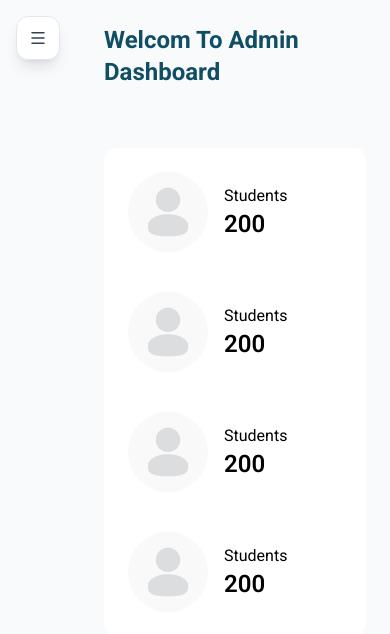
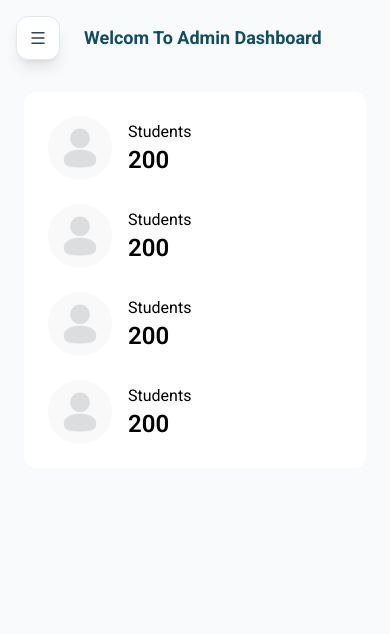
Before and after one commit to Step-Wise-Roadmaps/Step-Wise, a React (Vite) app in the folder Frontend/: page /AdminDashboard in a window 390 px wide. Shown: the top 634 px of the page. Built offline with nearby package versions, Linux system fonts and the light colour scheme; no server answers.

Commit message:
fix: resolve responsive issue

```diff
--- a/Frontend/src/page/AdminDashboard.jsx
+++ b/Frontend/src/page/AdminDashboard.jsx
@@ -7,42 +7,42 @@ import profilePhoto from "../assets/sideBarLogo/profilePhoto.png"
 function AdminDashboard() {
     return (
         <>
-            <div className="flex bg-[#F9FAFB] w-full h-screen space-x-20 md:space-x-12">
+            <div className="flex bg-[#F9FAFB] w-full h-screen md:space-x-20 md:space-x-12">
                 <div>
                     <AdminSideBar />
                 </div>
-                <div className="flex flex-col w-full m-6 space-y-15">
+                <div className="flex flex-col w-full m-6 space-y-10">
                     <div className="flex items-center ">
-                        <h1 className="roboto-bold text-2xl text-cyan-900">Welcom To Admin Dashboard</h1>
+                        <h1 className="roboto-bold text-lg md:text-2xl ml-15 md:ml-0 text-cyan-900">Welcom To Admin Dashboard</h1>
                     </div>
 
-                    <div className="p-6 bg-white rounded-xl flex-col space-y-10 md:flex md:space-x-30">
+                    <div className="p-6 bg-white rounded-xl flex flex-col gap-6 sm:grid sm:grid-cols-2 lg:grid-cols-4">
                         <div className=" flex items-center space-x-4">
-                            <img className="w-20 h-20 rounded-[50px]" src={profilePhoto} alt="" />
+                            <img className="w-16 h-16 md:w-20 md:h-20 rounded-full" src={profilePhoto} alt="" />
                             <div>
                                 <p className="roboto-regular text-md">Students</p>
                                 <h1 className="roboto-semibold text-2xl">200</h1>
                             </div>
                         </div>
 
-                        <div className="flex items-center space-x-4">
-                            <img className="w-20 h-20 rounded-[50px]" src={profilePhoto} alt="" />
+                        <div className=" flex items-center space-x-4">
+                            <img className="w-16 h-16 md:w-20 md:h-20 rounded-full" src={profilePhoto} alt="" />
                             <div>
                                 <p className="roboto-regular text-md">Students</p>
                                 <h1 className="roboto-semibold text-2xl">200</h1>
                             </div>
                         </div>
 
-                        <div className="flex items-center space-x-4">
-                            <img className="w-20 h-20 rounded-[50px]" src={profilePhoto} alt="" />
+                        <div className=" flex items-center space-x-4">
+                            <img className="w-16 h-16 md:w-20 md:h-20 rounded-full" src={profilePhoto} alt="" />
                             <div>
                                 <p className="roboto-regular text-md">Students</p>
                                 <h1 className="roboto-semibold text-2xl">200</h1>
                             </div>
                         </div>
 
-                        <div className="flex items-center space-x-4">
-                            <img className="w-20 h-20 rounded-[50px]" src={profilePhoto} alt="" />
+                        <div className=" flex items-center space-x-4">
+                            <img className="w-16 h-16 md:w-20 md:h-20 rounded-full" src={profilePhoto} alt="" />
                             <div>
                                 <p className="roboto-regular text-md">Students</p>
                                 <h1 className="roboto-semibold text-2xl">200</h1>
```
